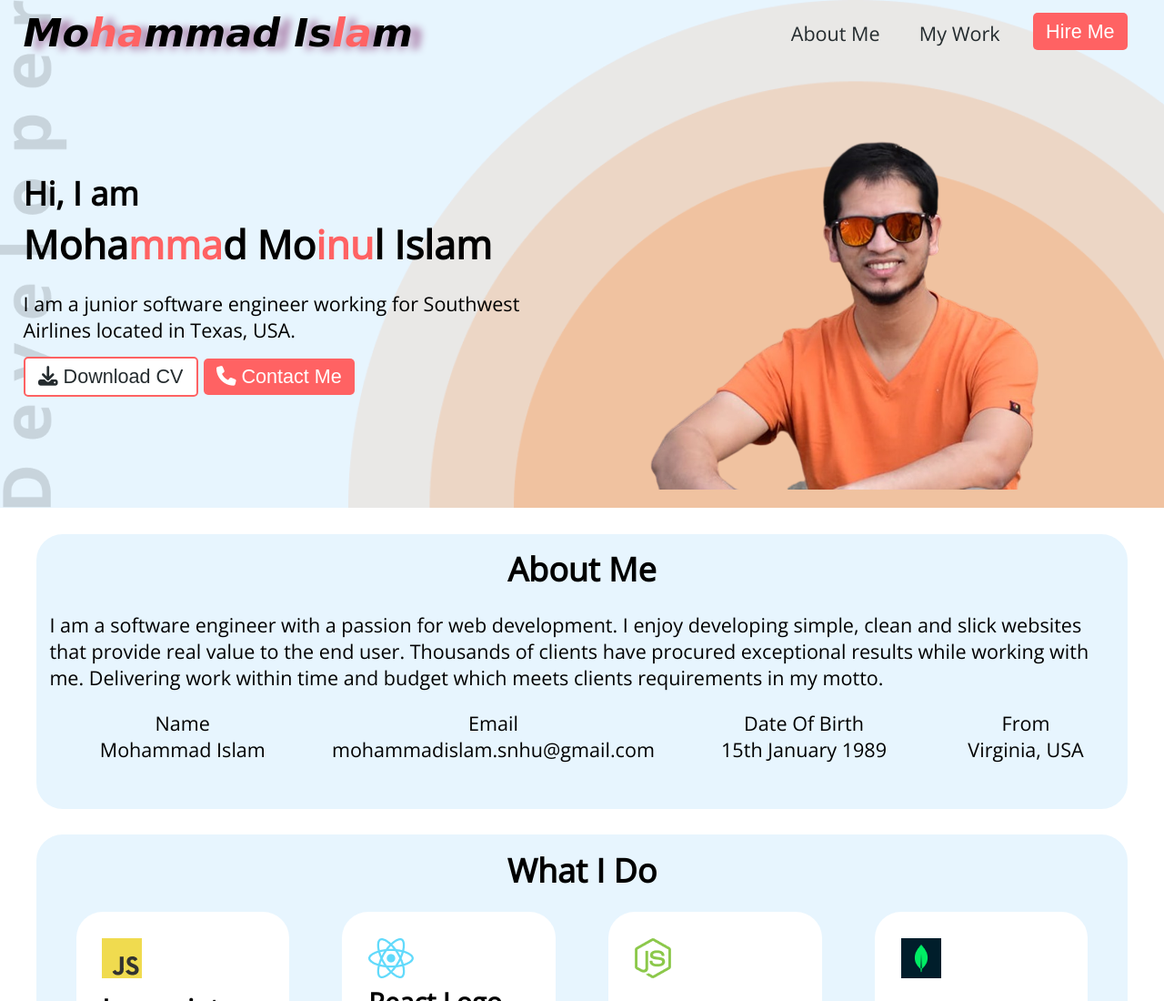
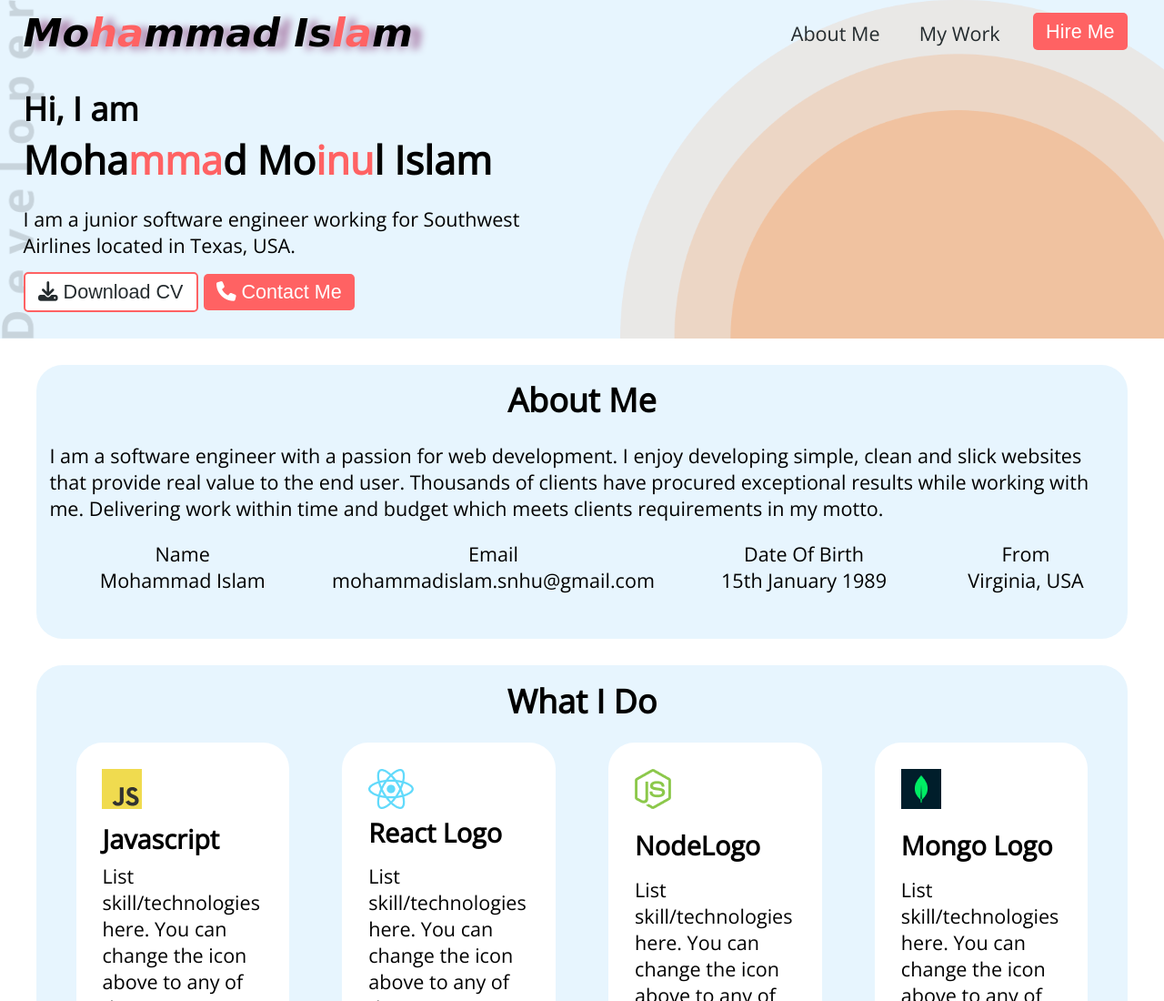
Before and after one commit to mohammadislamdeveloper365/html-css-portfolio-developer, a plain HTML site: page index.html in a window 1280 px wide. Shown: the top 1100 px of the page at 91% size. Drawn offline with nearby package versions, Linux system fonts and the light colour scheme; a web font is replaced by a local one.

Commit message:
fix: fix my photo

```diff
--- a/index.html
+++ b/index.html
@@ -50,7 +50,7 @@
                 </div>
             </div>
             <div class="col-md-6 portfolio--header-banner-img m-b-2">
-                <img src="./images/developer.png" alt="developer photo">
+
             </div>
         </div>
    </header>
```
